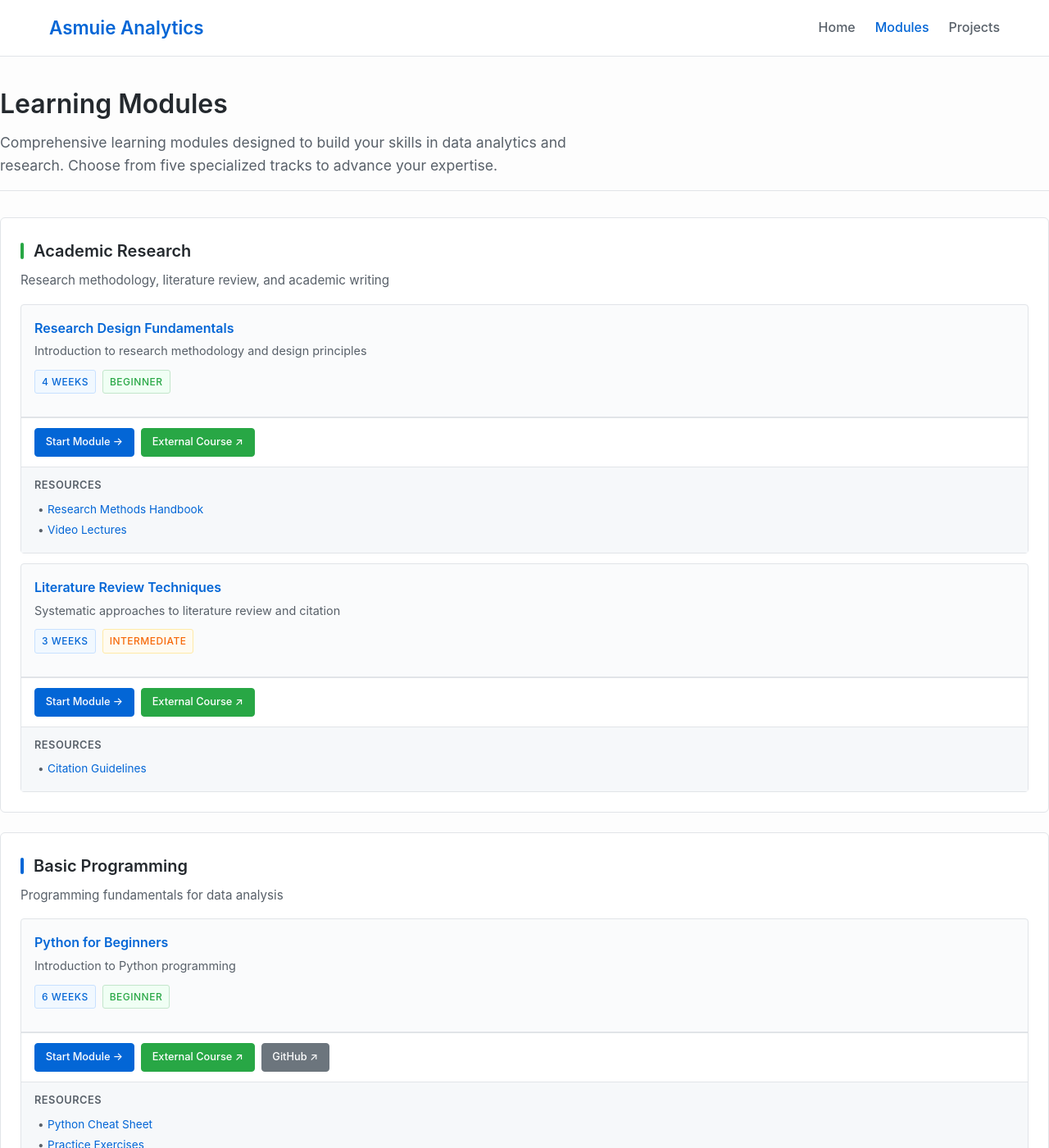
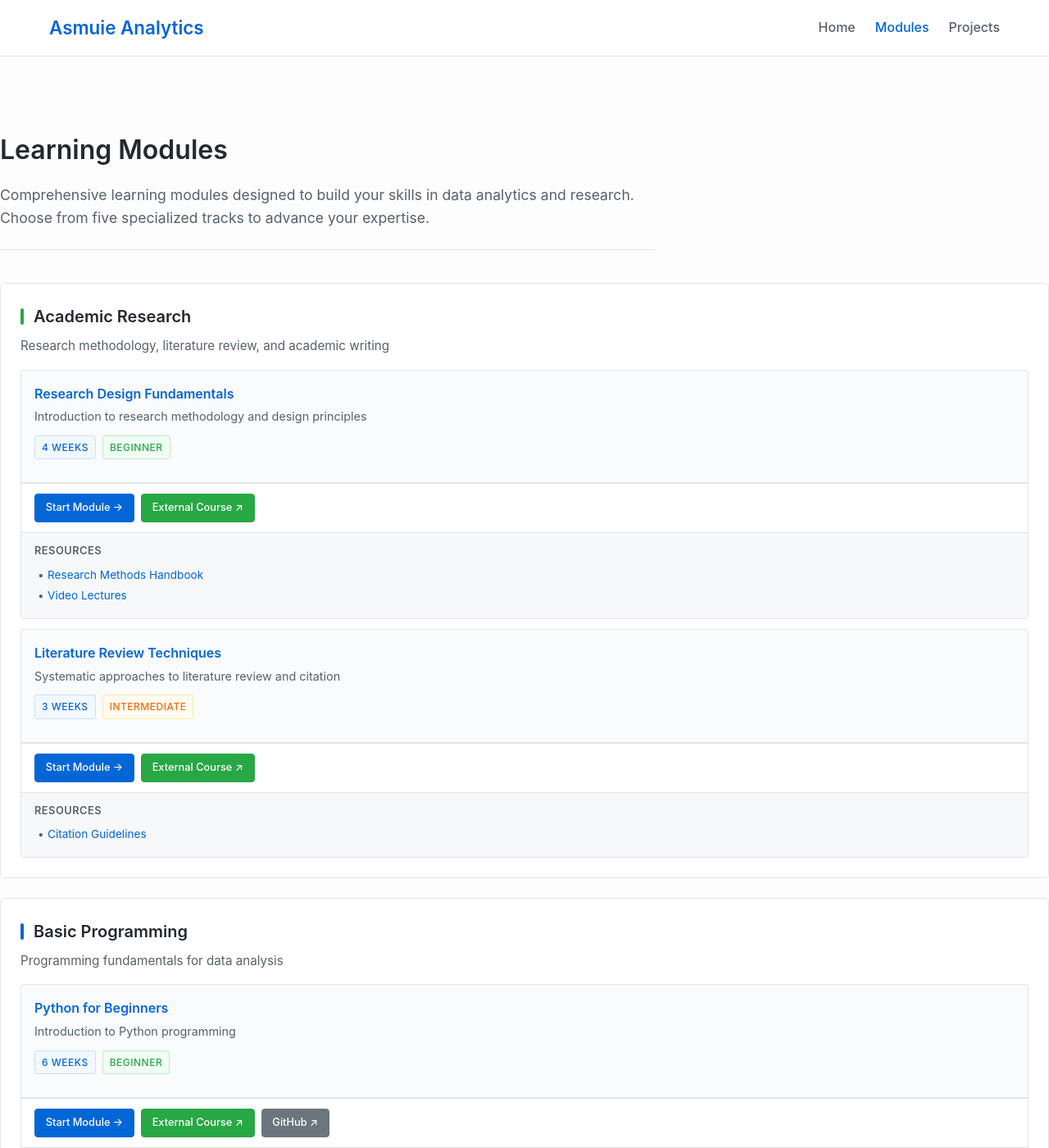
Before and after one commit to asmuie-analytics/modules, a Jekyll site: the page built from index.md, in a window 1280 px wide and 1400 px high. Shown: the whole window at 82% size. Built offline with Jekyll 4.4.1, drawn with Linux system fonts in a browser that asks for light colours.

Commit message:
Update style.css

```diff
--- a/assets/css/style.css
+++ b/assets/css/style.css
@@ -69,22 +69,24 @@ body {
 
 /* Page Header */
 .page-header {
-    margin-bottom: 2rem;
-    padding-bottom: 1rem;
+    margin: 2rem 0 2.5rem 0;
+    padding: 1.5rem 0 1.5rem 0;
     border-bottom: 1px solid #e1e4e8;
+    max-width: 800px;
 }
 
 .page-header h1 {
     font-size: 2rem;
     color: #24292e;
-    margin-bottom: 0.5rem;
+    margin-bottom: 1rem;
     font-weight: 600;
 }
 
 .page-header p {
     color: #586069;
     font-size: 1.1rem;
-    max-width: 700px;
+    line-height: 1.6;
+    margin: 0;
 }
 
 /* Tracks Grid */
@@ -424,8 +426,14 @@ body {
         gap: 1rem;
     }
 
+    .page-header {
+        margin: 1.5rem 0 2rem 0;
+        padding: 1rem 0;
+    }
+
     .page-header h1 {
         font-size: 1.75rem;
+        margin-bottom: 0.75rem;
     }
 
     .page-header p {
```
